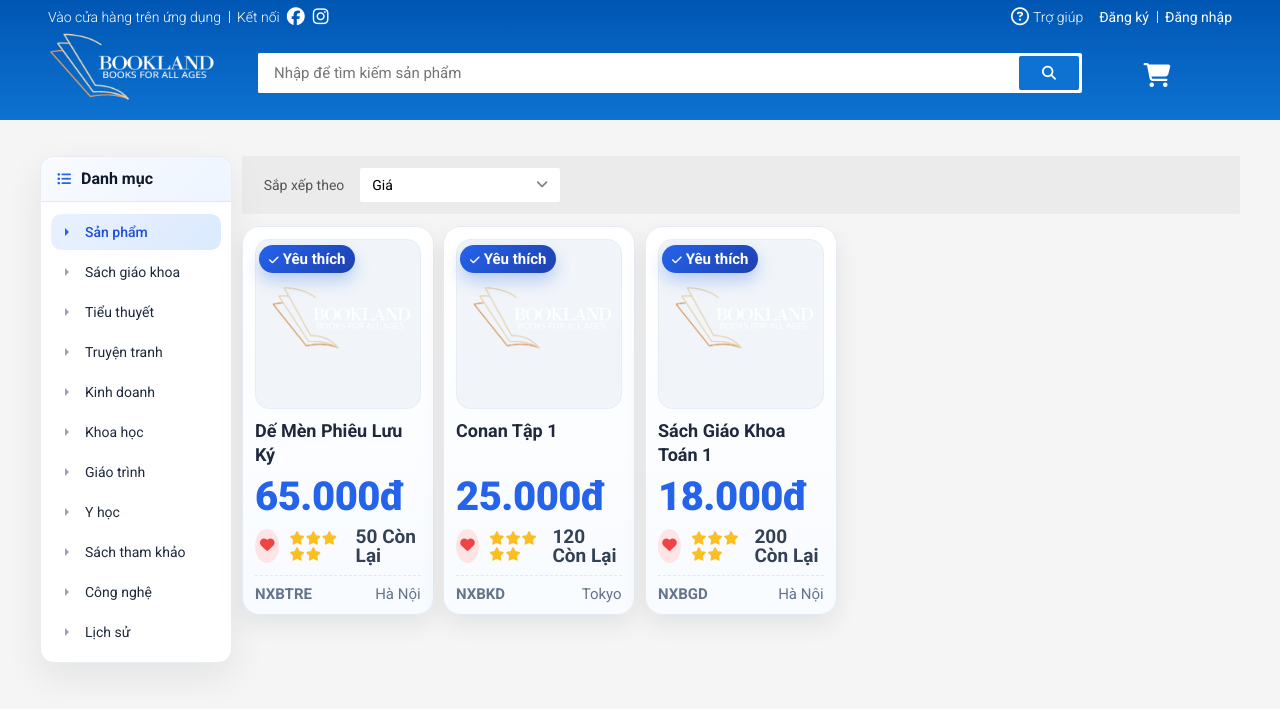
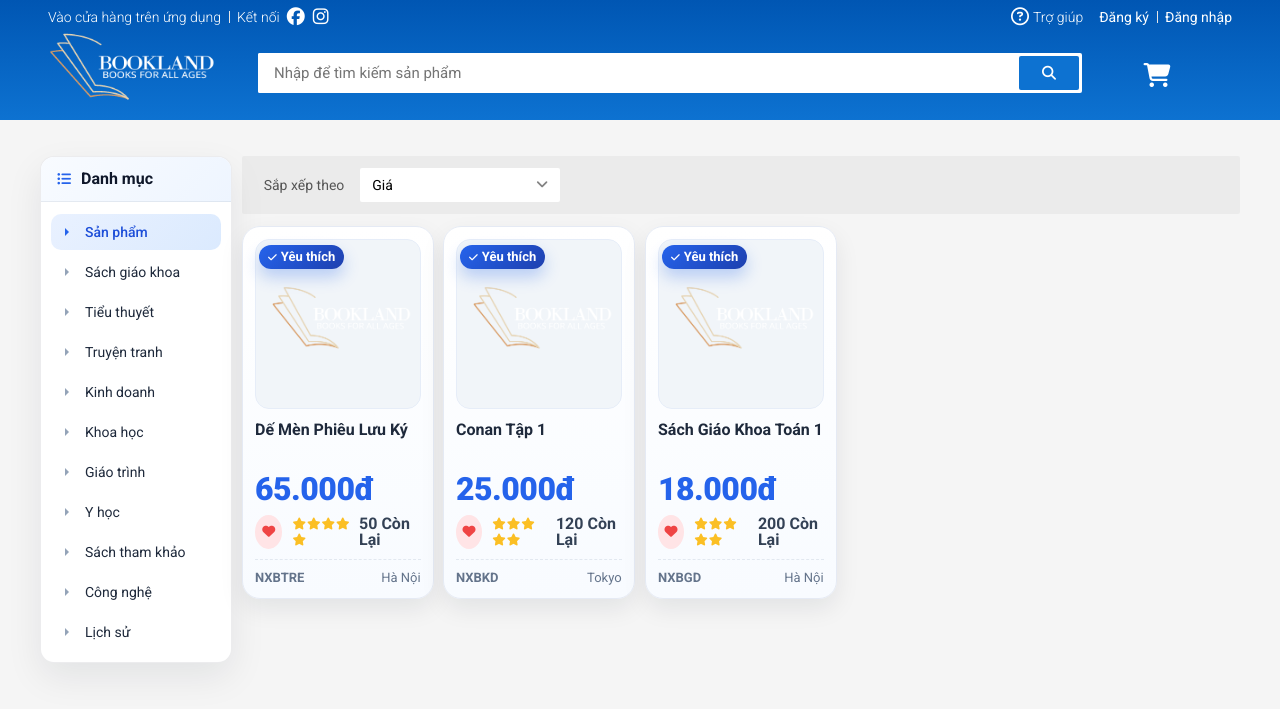
Before and after one commit to BaoMinhne/the-book-store-web-page, a PHP site: page / in a window 1280 px wide. Shown: the top 709 px of the page. Run offline with PHP 8.4, Linux system fonts and the light colour scheme; data that the repository does not hold is empty.

Commit message:
Reduce product card typography sizes for cleaner layout

```diff
--- a/assets/css/main.css
+++ b/assets/css/main.css
@@ -1100,11 +1100,11 @@
 }
 
 .home-product-item__name{
-    font-size: 1.8rem;
+    font-size: 1.6rem;
     font-weight: 600;
     color: #1e293b;
-    line-height: 2.4rem;
-    min-height: 4.8rem;
+    line-height: 2.2rem;
+    min-height: 4.4rem;
     overflow: hidden;
     display: -webkit-box;
     -webkit-box-orient: vertical;
@@ -1121,7 +1121,7 @@
 }
 
 .home-product-item__price-new{
-    font-size: 4rem;
+    font-size: 3.2rem;
     color: #2563eb;
     font-weight: 800;
     letter-spacing: -0.5px;
@@ -1144,7 +1144,7 @@
     align-items: center;
     justify-content: center;
     background-color: #ffe4e6;
-    font-size: 1.45rem;
+    font-size: 1.3rem;
     cursor: pointer;
 }
 
@@ -1162,7 +1162,7 @@ i.home-product-item__like-icon-fill{
 }
 
 .home-product-item__rating{
-    font-size: 1.35rem;
+    font-size: 1.2rem;
     color: #fcd34d;
     margin-left: 2px;
     letter-spacing: 1px;
@@ -1173,7 +1173,7 @@ i.home-product-item__like-icon-fill{
 }
 
 .home-product-item__sold{
-    font-size: 1.9rem;
+    font-size: 1.6rem;
     color: #334155;
     font-weight: 600;
     margin-left: auto;
@@ -1184,7 +1184,7 @@ div.home-product-item__origin{
     display: flex;
     margin: 0 12px 12px;
     color: #64748b;
-    font-size: 1.5rem;
+    font-size: 1.3rem;
     border-top: 1px dashed #e2e8f0;
     padding-top: 10px;
 }
@@ -1205,10 +1205,10 @@ span.home-product-item__origin{
     left: 16px;
     color: #1d4ed8;
     background: linear-gradient(135deg, #2563eb 0%, #1e40af 100%);
-    font-size: 1.5rem;
+    font-size: 1.3rem;
     font-weight: 600;
-    line-height: 2rem;
-    padding: 4px 10px;
+    line-height: 1.8rem;
+    padding: 3px 9px;
     border-radius: 999px;
     box-shadow: 0 8px 16px rgba(37, 99, 235, 0.28);
 }
@@ -1223,7 +1223,7 @@ span.home-product-item__origin{
 }
 
 .home-product-item__favourite i{
-    font-size: 1.1rem;
+    font-size: 1rem;
     margin: 0 4px 0 0;
 }
 
```
